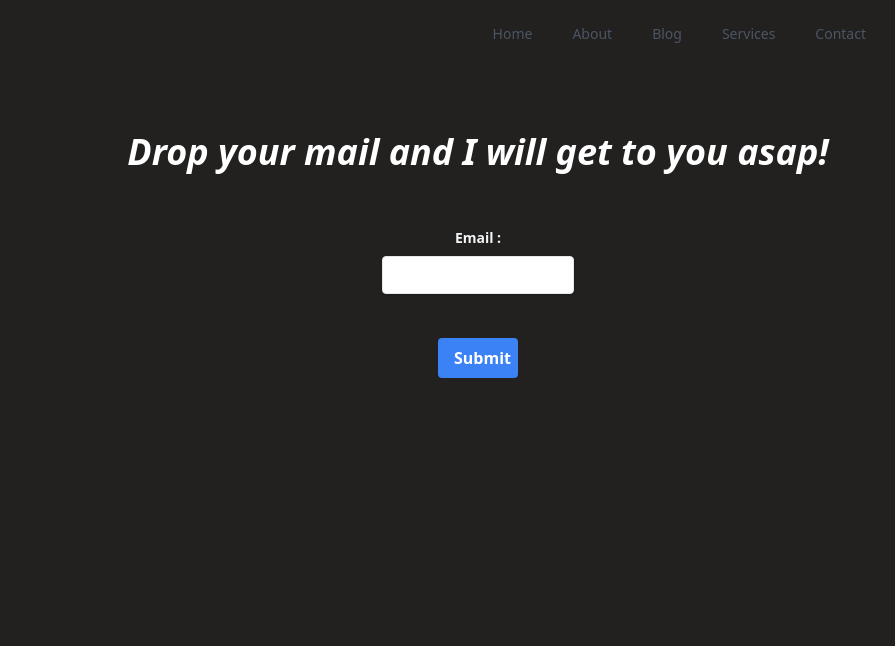
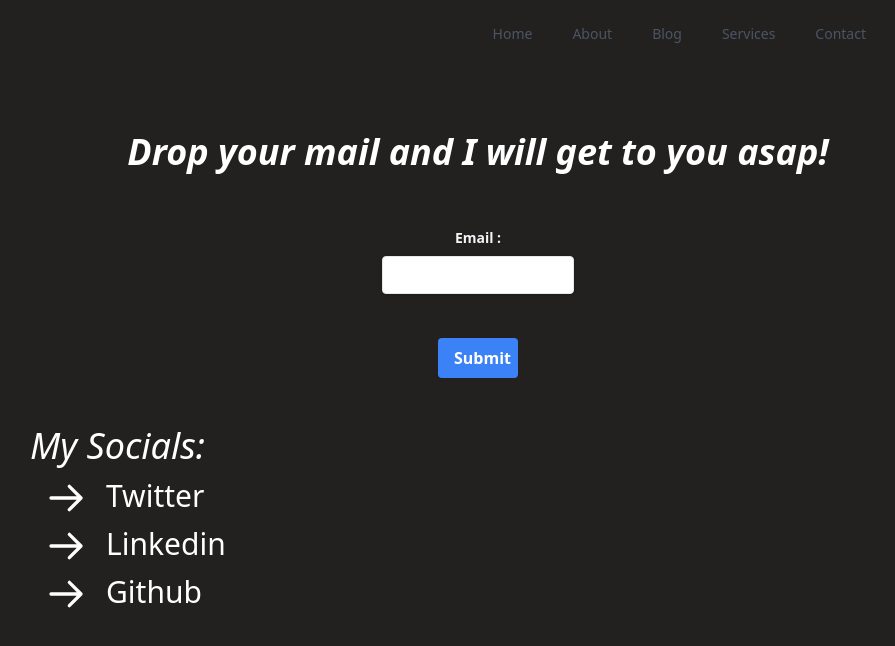
Before and after one commit to jabedzaman/bug, a Next.js app: page /contact in a window 1280 px wide. Shown: the top 646 px of the page, without its empty margins (162-1057 px from the left). Built offline with nearby package versions, Linux system fonts and the light colour scheme.

Commit message:
fix: padding && navbar

```diff
--- /dev/null
+++ b/components/containers/Socials.tsx
@@ -0,0 +1,29 @@
+import Link from "next/link";
+import { ArrowRightIcon } from "@heroicons/react/outline";
+
+function Socials() {
+  return (
+    <div className="flex flex-col">
+      <span className="lg:text-4xl text-4xl my-3 italic">My Socials:</span>
+      <ul className="flex flex-col lg:space-y-2 space-y-1 ">
+        <li className="cursor-pointer flex flex-row space-x-1 lg:text-3xl text-xl duration-200 lg:hover:translate-x-5">
+          <ArrowRightIcon className="h-10 mx-4" />
+          <Link href="https://twitter.com/xenseee"
+          target="_blank">Twitter</Link>
+        </li>
+        <li className="cursor-pointer flex flex-row space-x-1 lg:text-3xl text-xl duration-200 lg:hover:translate-x-5">
+          <ArrowRightIcon className="h-10 mx-4" />
+          <Link href="https://linkedin.com/xenseee"
+          target="_blank">Linkedin</Link>
+        </li>
+        <li className="cursor-pointer flex flex-row space-x-1 lg:text-3xl text-xl duration-200 lg:hover:translate-x-5">
+          <ArrowRightIcon className="h-10 mx-4" />
+          <Link href="https://github.com/xenseee"
+          target="_blank">Github</Link>
+        </li>
+      </ul>
+    </div>
+  );
+}
+
+export default Socials;
--- a/pages/about.tsx
+++ b/pages/about.tsx
@@ -11,7 +11,7 @@ const Home: NextPage = () => {
         <link rel="icon" href="/favicon.ico" />
       </Head>
       <Navbar/>
-      <div className="flex flex-col justify-between ">
+      <div className="flex flex-col justify-between mt-9 mx-9">
         <div className=" flex flex-col space-y-2">
         <span className="font-semibold lg:text-6xl text-4xl flex lg:justify-start justify-center ">
           About Me
--- a/pages/blogs.tsx
+++ b/pages/blogs.tsx
@@ -1,10 +1,13 @@
+/* eslint-disable jsx-a11y/alt-text */
 /* eslint-disable @next/next/no-img-element */
 import Head from "next/head";
 import Link from "next/link";
 import Footer from "../components/layouts/Footer";
+import Navbar from "../components/layouts/Navbar";
 import { sanityClient, urlFor } from "../sanity";
 import { Post } from "../typings";
-import { HomeIcon } from "@heroicons/react/outline";
+import Image from "next/image";
+import arrow from ".../assets/images/down.png"
 
 interface Props {
   posts: [Post];
@@ -12,33 +15,27 @@ interface Props {
 export default function Home({ posts }: Props) {
   // console.log(posts)
   return (
-    <div className="max-w-7xl mx-auto">
+    <div className="max-w-7xl mx-auto p-4 lg:px-8">
       <Head>
         <title>xense | Blogs</title>
         <link rel="icon" href="/favicon.ico" />
       </Head>
 
       {/* header */}
-      <div className="flex justify-between lg:m-10 py-4 px-7 sticky top-0 bg-primary bg-opacity-90 z-40 border-black-800 border-b-2 shadow-2xl">
-        <div>
-          <Link href="/">
-            <div className="">
-              <HomeIcon className="h-10 lg:h-16 lg:hover:translate-x-3 duration-200 ease-out text-white" />
-            </div>
-          </Link>
-        </div>
-        <div className="text-white lg:text-6xl text-4xl flex space-x-2 lg:space-x-4 italic">
-          <span className="text-blue-600 font-semibold">BLOGS</span>
-          <span>by</span>
-          <span className="underline">
-            <Link href="/">xense!</Link>
+      <div>
+        <div className=" z-100 " id="start">
+          <Navbar />
+          <span className="font-semibold italic text-2xl lg:text-4xl flex justify-center space-x-2">
+            <span className="text-blue-500">Blogs</span>
+            <span className="text-white">by</span>
+            <span className="text-white">
+              <Link href="/">Xense</Link>
+            </span>
           </span>
         </div>
-        <div>{/* add dropdown */}</div>
       </div>
-      {/* header ends */}
       {/* posts */}
-      <div className="mx-6 grid grid-cols-1 sm:grid-cols-2 lg:grid-cols-3 gap-3 md:gap-6 p-2 md:p-6">
+      <div className="mx-6 grid grid-cols-1 sm:grid-cols-2 lg:grid-cols-3 gap-3 md:gap-6 p-4 md:p-6">
         {posts.map((post) => {
           return (
             <Link href={`/posts/${post.slug.current}`} key={post._id}>
@@ -53,7 +50,7 @@ export default function Home({ posts }: Props) {
                     <p className="font-bold text-black">{post.title}</p>
                     <p className="text-xs text-black">
                       {post.description}
-                       {/* by {post.author.name} */}
+                      {/* by {post.author.name} */}
                     </p>
                   </div>
                   {/* <img
@@ -66,6 +63,11 @@ export default function Home({ posts }: Props) {
             </Link>
           );
         })}
+      </div>
+      <div className="sticky bottom-2 rotate-180 w-16 cursor-pointer bg-black rounded-full p-2 opacity-75">
+        <Link href="#start">
+        <img src="/assets/images/down.png" alt="arrow"/>
+        </Link>
       </div>
       <div className="mt-6">
         <Footer />
--- a/pages/contact.tsx
+++ b/pages/contact.tsx
@@ -1,6 +1,7 @@
 import type { NextPage } from "next";
 import Head from "next/head";
 import Form from "../components/containers/Form";
+import Socials from "../components/containers/Socials";
 import Navbar from "../components/layouts/Navbar";
 
 const Home: NextPage = () => {
@@ -12,6 +13,7 @@ const Home: NextPage = () => {
       </Head>
       <Navbar />
       <Form/>
+      <Socials/>
     </div>
   );
 };
--- a/pages/posts/[slug].tsx
+++ b/pages/posts/[slug].tsx
@@ -7,7 +7,8 @@ import { Post } from '../../typings';
 import {useForm, SubmitHandler} from 'react-hook-form'
 import Link from 'next/link';
 import Footer from '../../components/layouts/Footer';
-import Head from 'next/head'
+import Head from 'next/head';
+import Navbar from '../../components/layouts/Navbar';
 
 interface iForm {
     _id: string;
@@ -45,6 +46,8 @@ const Post = ({post}: Props) => {
         <link rel="icon" href="/favicon.ico" />
     </Head>
       <img className='w-full h-40 object-cover' src={urlFor(post.mainImage).url()!} alt='' />
+
+    <Navbar/>
 
     <article className='max-w-3xl mx-auto p-5 text-white'>
         <div className='text-xs text-gray-300 my-0 cursor-pointer hover:text-gray-400 underline lg:text-lg'>
```
